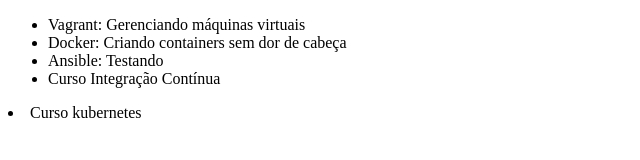
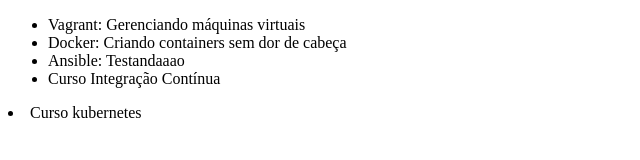
Before and after one commit to souzar1999/alura-git, a plain HTML site: page index.html in a window 1280 px wide. Shown: the full height of the page, 0-640 px from the left. Drawn offline with Linux system fonts and the light colour scheme.

Commit message:
Testando rollback

```diff
--- a/index.html
+++ b/index.html
@@ -9,7 +9,7 @@
     <ul>
       <li>Vagrant: Gerenciando máquinas virtuais</li>
       <li>Docker: Criando containers sem dor de cabeça</li>
-      <li>Ansible: Testando</li>
+      <li>Ansible: Testandaaao</li>
       <li>Curso Integração Contínua</li>
     </ul><li>Curso
       kubernetes
```
